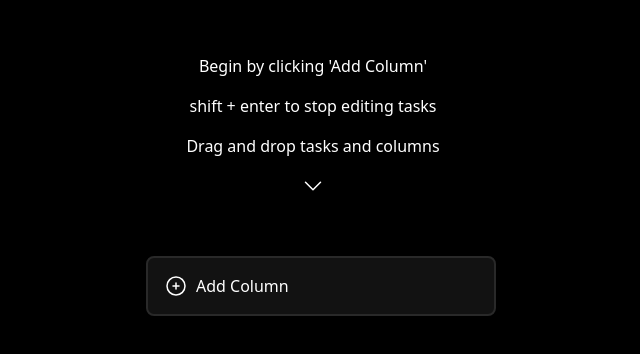
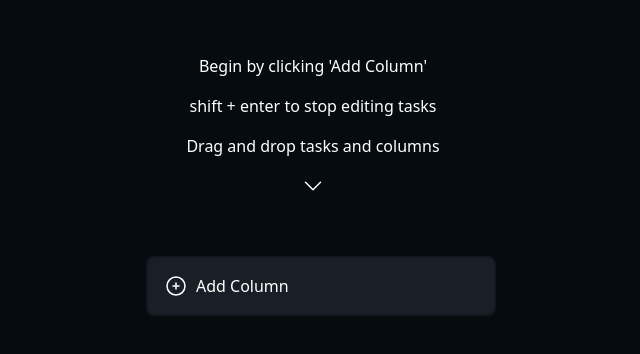
Before and after one commit to grantkelsay/Minimal-ToDo-App, a React (Vite) app: page / in a window 1280 px wide. Shown: the part 206-560 px from the top of the page, without its empty margins (327-967 px from the left). Built offline with nearby package versions, Linux system fonts and the light colour scheme.

Commit message:
Changes to styling and more bug fixes

```diff
--- a/src/components/ColumnContainer.tsx
+++ b/src/components/ColumnContainer.tsx
@@ -184,7 +184,7 @@ function ColumnContainer(props: Props) {
             border-x-columnBackgroundColor
             hover:bg-mainBackgroundColor
             hover:text-mainAccentColor
-            active:bg-black
+            active:bg-addTaskPush
         "
         onClick={() => createTask(column.id, "#6200EE", true)}>
             <PlusIcon />
--- a/src/components/TaskCard.tsx
+++ b/src/components/TaskCard.tsx
@@ -1,4 +1,4 @@
-import { useState } from "react";
+import { useRef, useState } from "react";
 import TrashIcon from "../icons/TrashIcon";
 import { Id, Task } from "../types"
 import { useSortable } from "@dnd-kit/sortable";
@@ -14,7 +14,7 @@ interface Props {
 function TaskCard({task, deleteTask, updateTask}: Props) {
 
     const [mouseIsOver, setMouseIsOver] = useState(false);
-    const [editMode, setEditMode] = useState(false);
+    const [editMode, setEditMode] = useState(task.isNew);
     const [backgroundColor, setBackgroundColor] = useState<string>("#6200EE");
     const [colorDropdownVisible, setColorDropdownVisible] = useState(false);
     const [isColorPickerClicked, setIsColorPickerClicked] = useState(false);
@@ -35,7 +35,7 @@ function TaskCard({task, deleteTask, updateTask}: Props) {
         { label: "bg-blue-600", value: "#2563EB"},
         { label: "bg-orange-600", value: "#EA580C"},
         { label: "bg-green-600", value: "#16A34A"},
-        { label: "bg-secondaryAccentColor", value: "#6200EE"}
+        { label: "bg-purpleColor", value: "#6200EE"}
     ];
 
     const style = {
@@ -53,13 +53,17 @@ function TaskCard({task, deleteTask, updateTask}: Props) {
 
     const handleClick = () => {
         if (!isColorPickerClicked) {
+            console.log("current edit mode: " + editMode);
+            console.log("current isNew mode: " + task.isNew);
             toggleEditMode();
         }
     }
 
     const toggleEditMode = () => {
-        setEditMode((prev) => !prev);
         task.isNew = false;
+        setEditMode((prevEditMode) => !prevEditMode);
+        console.log("new edit mode: " + editMode);
+        console.log("new isNew mode: " + task.isNew);
         setMouseIsOver(false);
     }
 
@@ -80,13 +84,13 @@ function TaskCard({task, deleteTask, updateTask}: Props) {
         rounded-xl
         hover:ring-2
         hover:ring-inset
-        hover:ring-mainAccentColor
+        hover:ring-taskAccentColor
         cursor-grab
         relative
         task
         opacity-30
         border-2
-        border-mainAccentColor"
+        border-taskAccentColor"
         />)
     }
 
@@ -110,17 +114,18 @@ function TaskCard({task, deleteTask, updateTask}: Props) {
         rounded-xl
         hover:ring-2
         hover:ring-inset
-        hover:ring-mainAccentColor
+        hover:ring-taskAccentColor
         cursor-grab
         relative"
         >
-            <textarea className="
+            <textarea
+            className="
             h-[90%]
             w-full
             resize-none
             ring-2
             ring-outset
-            ring-mainAccentColor
+            ring-taskAccentColor
             rounded-lg
             p-3
             rounded
@@ -133,7 +138,9 @@ function TaskCard({task, deleteTask, updateTask}: Props) {
             placeholder="Task content here"
             onBlur={handleClick}
             onKeyDown={(e) => {
-                if (e.key === "Enter" && e.shiftKey || task.isNew) handleClick();
+                if (e.key === "Enter" && e.shiftKey) {
+                    handleClick();
+                }
             }}
             onChange={e => updateTask(task.id, e.target.value, task.backgroundColor)}
             />
@@ -160,7 +167,7 @@ function TaskCard({task, deleteTask, updateTask}: Props) {
         rounded-xl
         hover:ring-2
         hover:ring-inset
-        hover:ring-mainAccentColor
+        hover:ring-taskAccentColor
         cursor-grab
         relative
         task"
--- a/tailwind.config.js
+++ b/tailwind.config.js
@@ -7,11 +7,14 @@ export default {
   theme: {
     extend: {
       colors: {
-        "mainBackgroundColor": '#121212',
-        "columnBackgroundColor": '#292929',
-        "pageBackgroundColor": '#000000',
-        "mainAccentColor": '#BB86FC',
-        "secondaryAccentColor": '#6200EE',
+        "mainBackgroundColor": '#191F26',
+        "columnBackgroundColor": '#12181F',
+        "pageBackgroundColor": '#060B10',
+        "mainAccentColor": '#32E6E2',
+        "secondaryAccentColor": '#32E6E2',
+        "taskAccentColor": '#0C2A2A',
+        "addTaskPush": '#0C2A2A',
+        "purpleColor": '#6200EE',
       },
       animation: {
         'custom-fade-in': 'fadeIn 2s ease-in-out',
```
